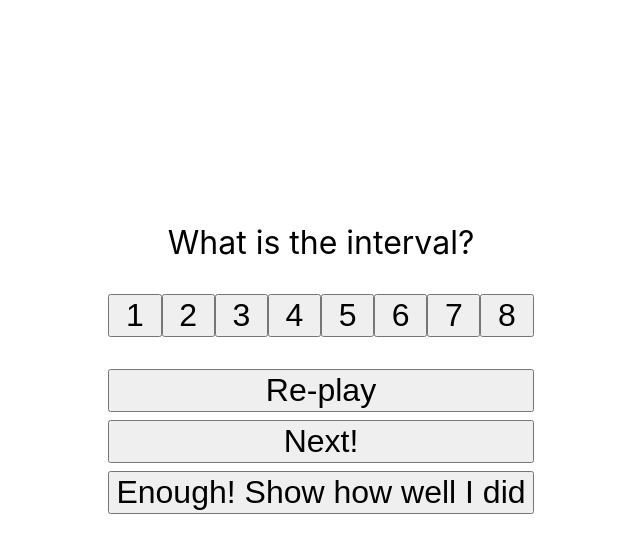
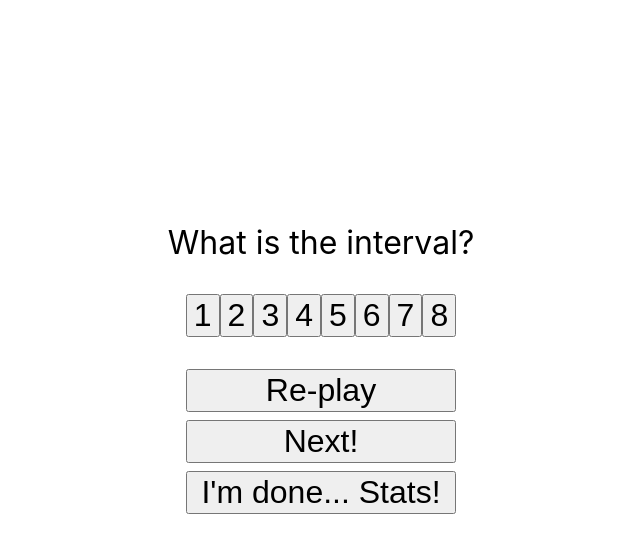
Before and after one commit to yuriteixeira/ear-training, a React (Create React App) app: page / in a window 1280 px wide. Both pictures are taken after a click on the button "Press to START!". Shown: the top 552 px of the page, without its empty margins (319-959 px from the left). Built offline with nearby package versions, Linux system fonts and the light colour scheme.

Commit message:
feat: quicker next question on feedback with button

```diff
--- a/src/App.jsx
+++ b/src/App.jsx
@@ -36,7 +36,7 @@ function App() {
         )}
 
         {hasGameStarted && hasMadeChoice && (
-          <ChoiceFeedback {...{ isChoiceCorrect, question, end }} />
+          <ChoiceFeedback {...{ isChoiceCorrect, question, nextQuestion, end }} />
         )}
 
         {hasGameEnded && <EndFeedbackWithStats {...{ stats }} />}
--- a/src/ChoiceFeedback.jsx
+++ b/src/ChoiceFeedback.jsx
@@ -1,6 +1,6 @@
 import React from "react";
 
-export const ChoiceFeedback = ({ isChoiceCorrect, question, end }) => (
+export const ChoiceFeedback = ({ isChoiceCorrect, question, nextQuestion, end }) => (
   <section className="choice-feedback">
     <p>{isChoiceCorrect ? "CORRECT! 🎉" : "Incorrect... 😨"}</p>
 
@@ -16,8 +16,14 @@ export const ChoiceFeedback = ({ isChoiceCorrect, question, end }) => (
     </p>
 
     <p>
+      <button onClick={nextQuestion}>
+        Next, pls!
+      </button>
+    </p>
+
+    <p>
       <button onClick={() => end(false)}>
-        No more questions, show me stats
+        I'm done... Stats!
       </button>
     </p>
   </section>
--- a/src/QuestionsForm.jsx
+++ b/src/QuestionsForm.jsx
@@ -26,7 +26,7 @@ export const QuestionsForm = ({answer, question, nextQuestion, end}) => (
       </button>
 
       <button onClick={end} disabled={!question.hasPlayed}>
-        Enough! Show how well I did
+        I'm done... Stats!
       </button>
     </section>
   </section>
```
